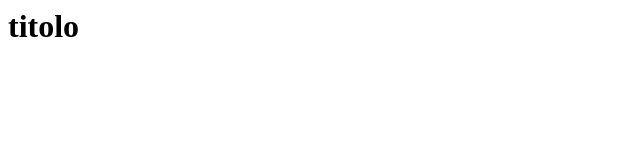
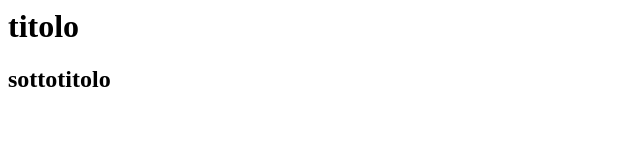
Before and after one commit to LorenzoRottigni/my_repository, a plain HTML site: page index.html in a window 1280 px wide. Shown: the whole page, without its empty margins (0-640 px from the left). Drawn offline with Linux system fonts and the light colour scheme.

Commit message:
sottotitolo

```diff
--- a/index.html
+++ b/index.html
@@ -1,5 +1,6 @@
 <html>
     <body>
         <h1>titolo</h1>
+        <h2>sottotitolo</h2>
     </body>
 </html>
```
